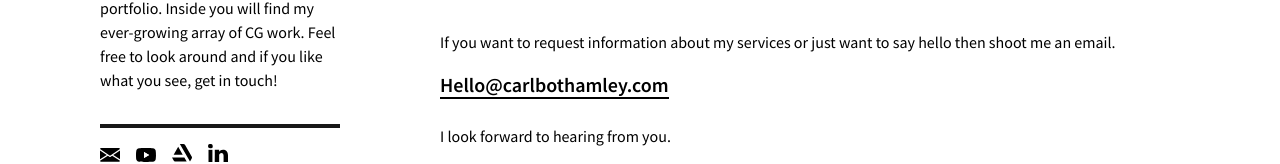
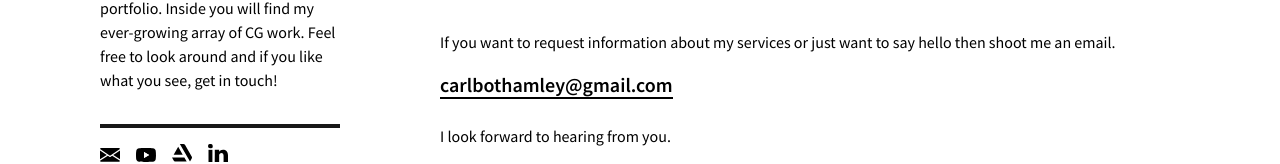
Before and after one commit to bwownbwead/carlbothamley, a Nuxt app: page /contact in a window 1280 px wide. Shown: the part 329-493 px from the top of the page. Built offline with nearby package versions, Linux system fonts and the light colour scheme; what vue-silentbox would draw is missing.

Commit message:
updated email address

```diff
--- a/content/content.social-links.js
+++ b/content/content.social-links.js
@@ -4,7 +4,7 @@ export default {
         {
             platform: "Email",
             icon: '<svg xmlns="http://www.w3.org/2000/svg" overflow="visible" viewBox="0 0 512 352"><path d="M339.39 178.62L512 287.74V64.9zM0 64.9v222.84l172.61-109.12zM480 0H32C16.03 0 3.36 11.9.96 27.23L256 195.26 511.04 27.23C508.64 11.9 495.97 0 480 0zM310.08 197.95l-45.28 29.82c-2.69 1.76-5.73 2.62-8.8 2.62s-6.11-.86-8.8-2.62l-45.28-29.86L1.02 324.99C3.49 340.19 16.1 352 32 352h448c15.9 0 28.51-11.81 30.98-27.01l-200.9-127.04z"/></svg>',
-            url: "mailto:hello@carlbothamley.com"
+            url: "mailto:carlbothamley@gmail.com"
         },
         {
             platform: "YouTube",
@@ -14,7 +14,7 @@ export default {
         {
             platform: "Art Station",
             icon: '<svg xmlns="http://www.w3.org/2000/svg" overflow="visible" viewBox="0 0 105.8 93.1"><g><path d="M0 71.8l8.9 15.4c1.8 3.5 5.4 5.9 9.5 5.9h59.3L65.4 71.8H0zM105.8 71.9c0-2.1-.6-4.1-1.7-5.8L69.3 5.7C67.5 2.3 64 0 59.9 0H41.5l53.7 93 8.5-14.7c1.6-2.8 2.1-4 2.1-6.4zM56.7 56.6L32.8 15.1l-24 41.5z"/></g></svg>',
-            url: "https://www.artstation.com/cyaarl "
+            url: "https://www.artstation.com/cyaarl"
         },
         {
             platform: "Linked In",
--- a/pages/contact/index.vue
+++ b/pages/contact/index.vue
@@ -8,7 +8,7 @@
         <p class="mb-4">If you want to request information about my services or just want to say hello then shoot me an email.</p>
 
         <p class="mb-6">
-            <a class="text-xl font-semibold border-b-2 hover:border-b-0" href="mailto:hello@carlbothamley.com">Hello@carlbothamley.com</a>
+            <a class="text-xl font-semibold border-b-2 hover:border-b-0" href="mailto:carlbothamley@gmail.com">carlbothamley@gmail.com</a>
         </p>
 
         <p>I look forward to hearing from you.</p>
```
